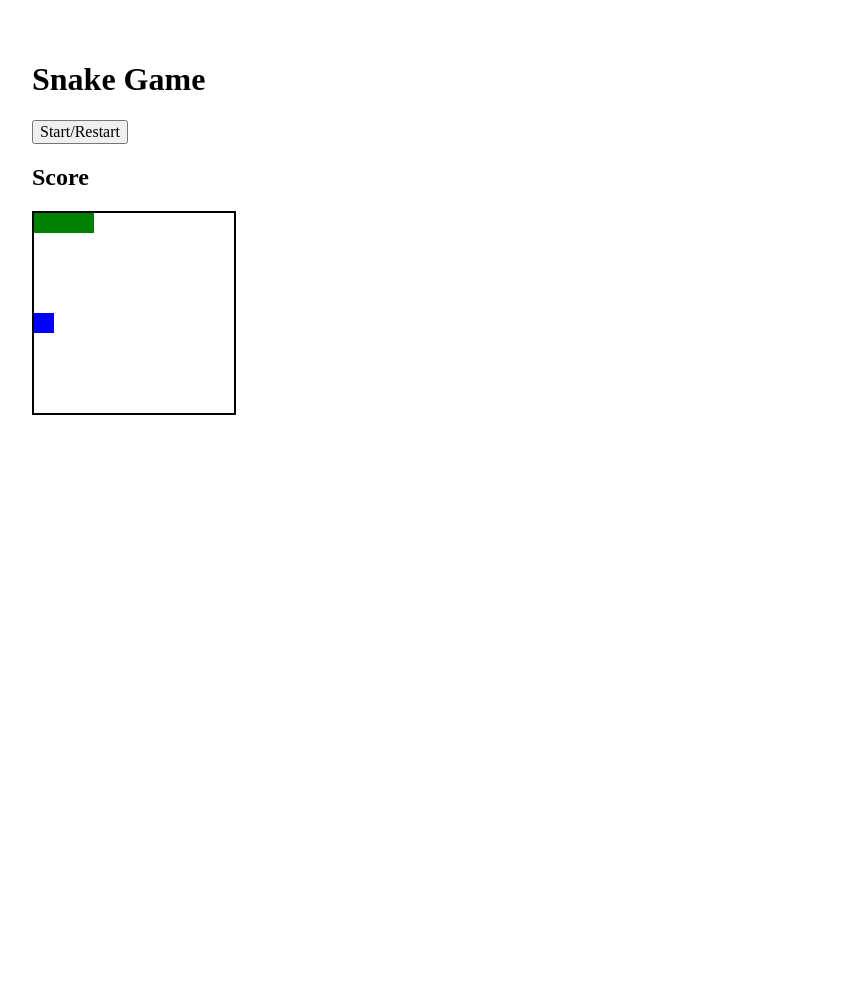
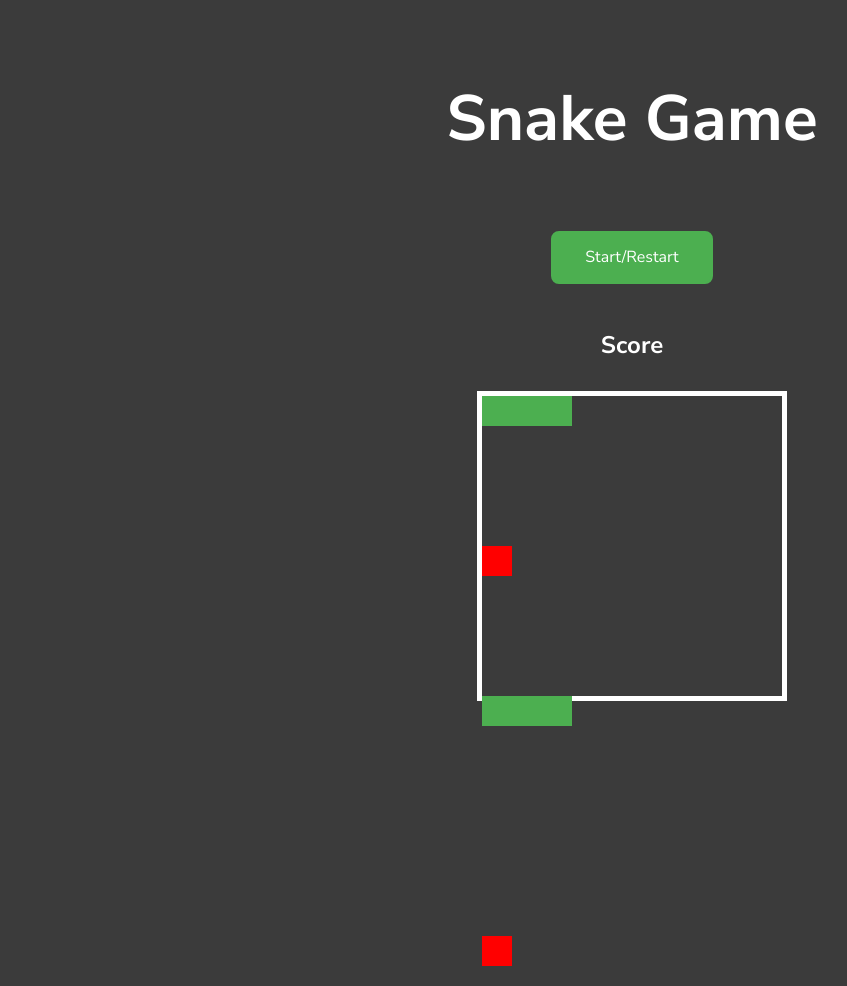
Before and after one commit to RemyPearson/snake-game-browser, a website built with webpack: page index.html in a window 1280 px wide. Shown: the whole page, without its empty margins (8-855 px from the left). Before the commit the page ends 800 px from the top, so only its background shows below. Built offline with nearby package versions, Linux system fonts and the light colour scheme.

Commit message:
Updated Project

```diff
--- a/index.css
+++ b/index.css
@@ -1,25 +1,65 @@
 html, body {
     margin: 10;
     padding: 10;
+
+}
+
+body {
+    text-align: center;
+    color: white;
+    background: rgb(59, 59, 59);
+    font-family: 'Nunito Sans', sans-serif;
 }
 
 .grid {
     display: flex;
     flex-wrap: wrap;
-    width: 200px;
-    height: 200px;
-    border: solid 2px black;
+    width: 300px;
+    height: 300px;
+    border: solid 5px white;
+    margin: 0 auto;
+    margin-top: 5em;
+
+
 }
 
 .square {
-    width: 20px;
-    height: 20px;
+    width: 30px;
+    height: 30px;
 }
 
 .snake {
-    background-color: green;
+    background-color: #4CAF50;
 }
 
 .apple {
-    background-color: blue;
+    background-color: red;
 }
+
+#start, h2, .grid {
+    margin-top: 2em;
+}
+
+h1 {
+    font-size: 4em;
+    font-weight: 700;
+}
+
+#start {
+        background-color: #4CAF50; /* Green */
+        border: 2px solid #4CAF50;
+        color: white;
+        padding: 15px 32px;
+        text-align: center;
+        text-decoration: none;
+        display: inline-block;
+        font-size: 16px;
+        border-radius: 8px;
+        transition-duration: 0.4s;
+}
+
+#start:hover {
+    background-color: rgb(59, 59, 59);
+    color: white;
+    border-color: #4CAF50;
+}
--- a/index.html
+++ b/index.html
@@ -1,12 +1,16 @@
 <html>
-    <head><link rel="stylesheet" href="https://cdnjs.cloudflare.com/ajax/libs/normalize/8.0.1/normalize.css">
+    <head>
+        <link rel="stylesheet" href="https://cdnjs.cloudflare.com/ajax/libs/normalize/8.0.1/normalize.css">
         <link rel="stylesheet" href="index.css">
+        <link rel="preconnect" href="https://fonts.googleapis.com">
+        <link rel="preconnect" href="https://fonts.gstatic.com" crossorigin>
+        <link href="https://fonts.googleapis.com/css2?family=Nunito+Sans:wght@400;600;700&display=swap" rel="stylesheet">
     </head>
     <body>
         <h1>Snake Game</h1>
         <button id="start">Start/Restart</button>
         <h2>Score <span id="score"></span></h2>
         <div class="grid"></div>
-        <script src="index.pack.js"></script>
+        <script src="index.js"></script>
     </body>
 </html>
```
